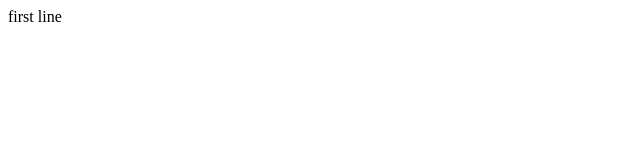
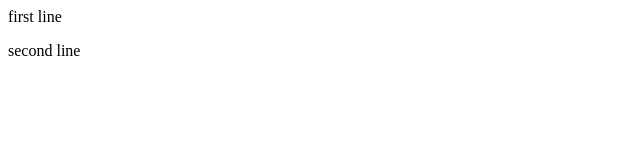
Before and after one commit to TylikStec/root, a plain HTML site: page index.html in a window 1280 px wide. Shown: the full height of the page, 0-640 px from the left. Drawn offline with Linux system fonts and the light colour scheme.

Commit message:
2nd line
adding second line of some code

```diff
--- a/index.css
+++ b/index.css
@@ -1 +1,2 @@
 /* 1st line */
+/* 2nd line */
--- a/index.html
+++ b/index.html
@@ -1,5 +1,6 @@
 <html>
 	<body>
 		<p>first line</p>
+		<p>second line</p>
 	</body>
 </html>
--- a/index.js
+++ b/index.js
@@ -1 +1,2 @@
 // 1st line
+// 2nd line
```
